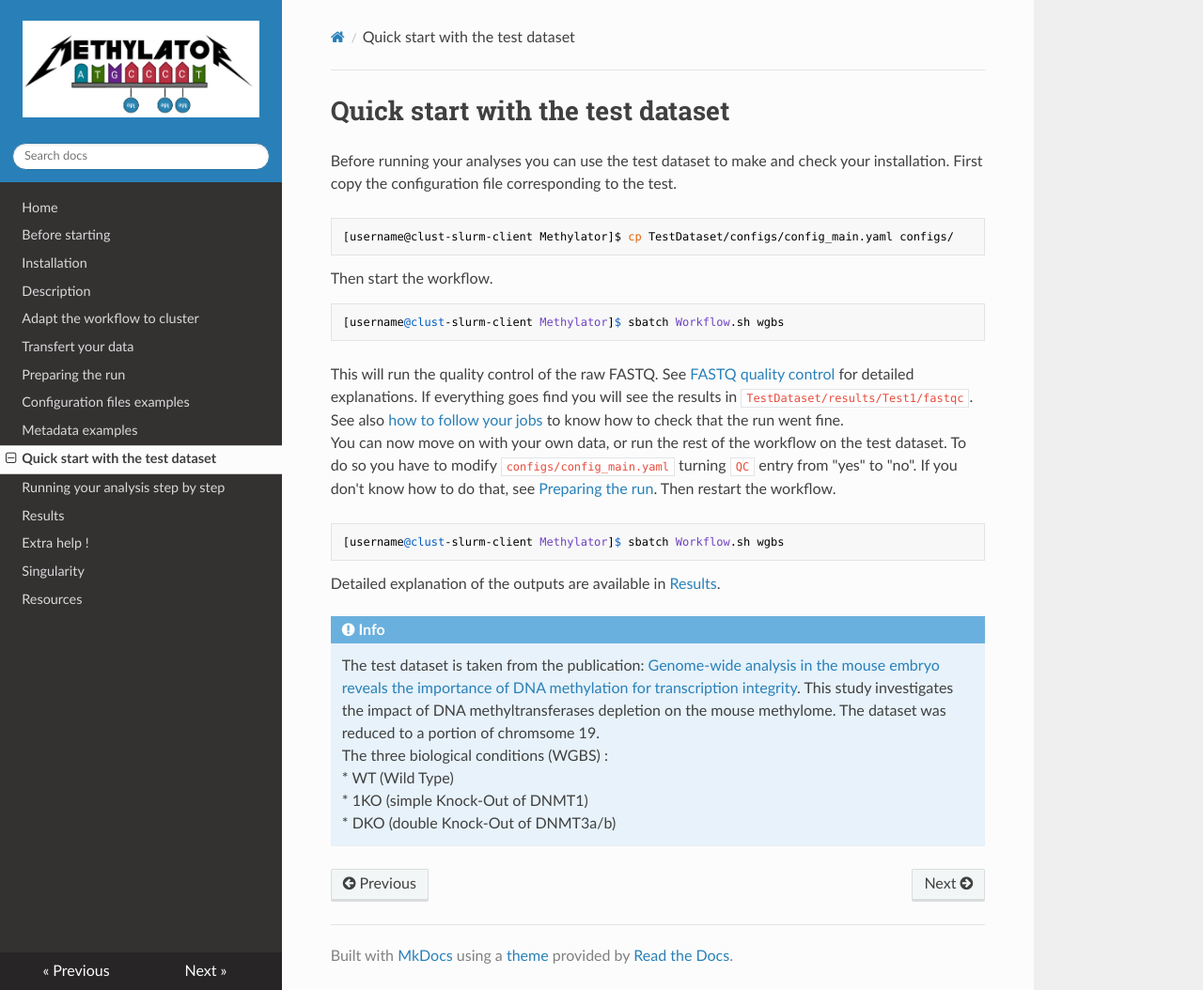
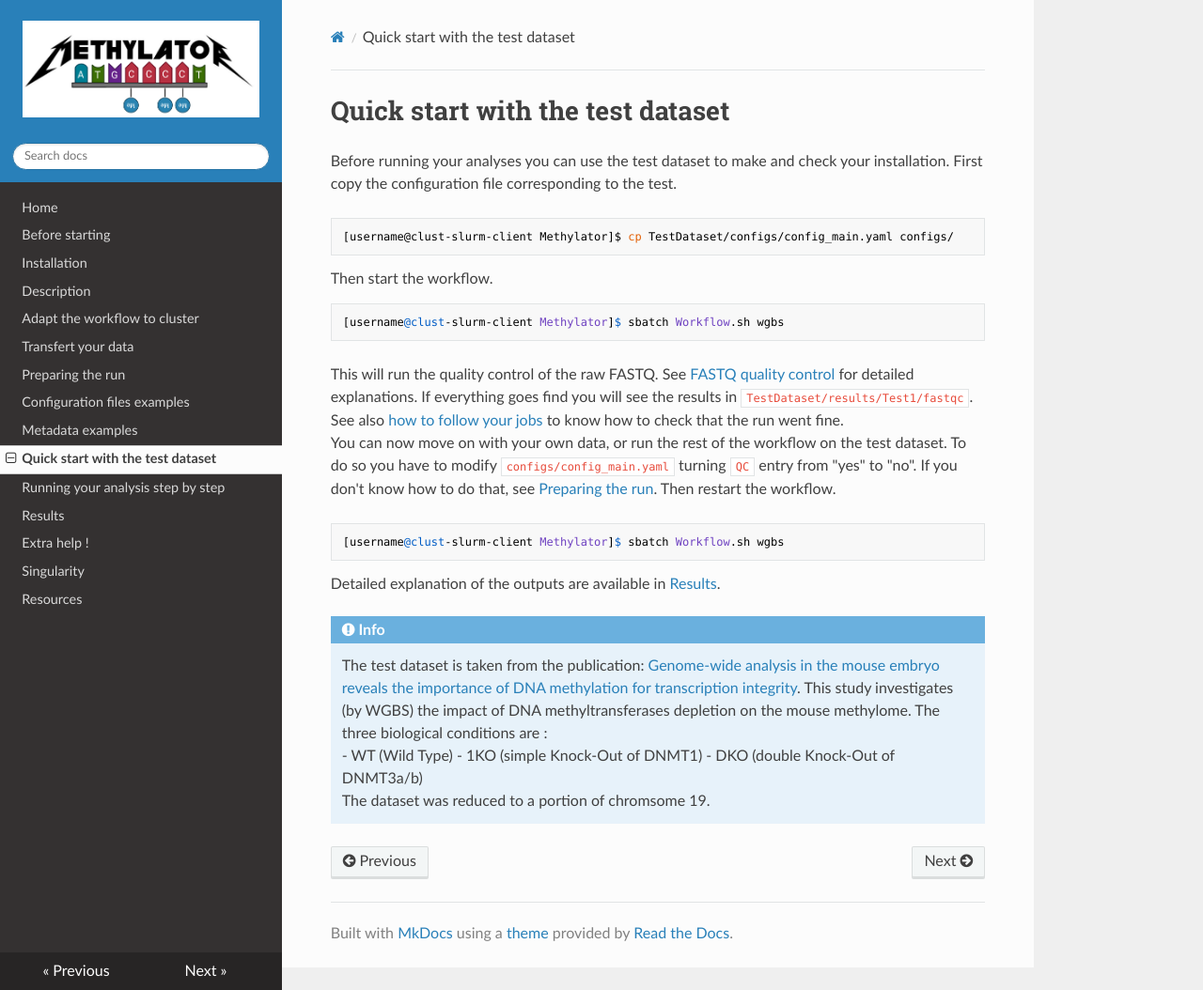
Before and after one commit to parisepigenetics/Methylator-Documentation, an MkDocs documentation site: the page built from docs/quick_start.md, in a window 1280 px wide and 1054 px high. Shown: the whole window at 94% size. Built offline with MkDocs 1.6.1, drawn with Linux system fonts in a browser that asks for light colours; nearby versions of some CDN libraries.

Commit message:
Update quick_start.md

```diff
--- a/docs/quick_start.md
+++ b/docs/quick_start.md
@@ -19,8 +19,8 @@ You can now move on with your own data, or run the rest of the workflow on the t
 Detailed explanation of the outputs are available in [Results](results.md).
 
 !!! info
-    The test dataset is taken from the publication: [Genome-wide analysis in the mouse embryo reveals the importance of DNA methylation for transcription integrity](https://www.nature.com/articles/s41467-020-16919-w). This study investigates the impact of DNA methyltransferases depletion on the mouse methylome. The dataset was reduced to a portion of chromsome 19.
-    The three biological conditions (WGBS) :
-    * WT  (Wild Type)
-    * 1KO (simple Knock-Out of DNMT1)
-    * DKO (double Knock-Out of DNMT3a/b)
+    The test dataset is taken from the publication: [Genome-wide analysis in the mouse embryo reveals the importance of DNA methylation for transcription integrity](https://www.nature.com/articles/s41467-020-16919-w). This study investigates (by WGBS) the impact of DNA methyltransferases depletion on the mouse methylome. The three biological conditions are :
+    - WT  (Wild Type)
+    - 1KO (simple Knock-Out of DNMT1)
+    - DKO (double Knock-Out of DNMT3a/b)
+    The dataset was reduced to a portion of chromsome 19.
```
